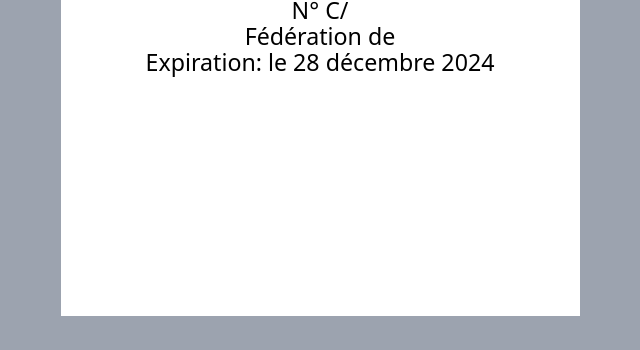
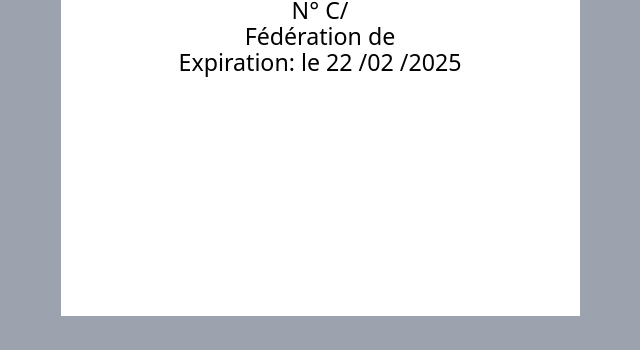
Before and after one commit to saiz-sabwe/areprdc, a Symfony app: template templates/card/honneur.html.twig in a window 1280 px wide. Shown: the part 450-800 px from the top of the page, without its empty margins (320-960 px from the left). Run offline with Twig, Linux system fonts and the light colour scheme; the template is opened without the code that fills it, so the values that code supplies are empty; some libraries are stand-ins or nearby versions.

Commit message:
push stable version

```diff
--- a/templates/card/fiche.html.twig
+++ b/templates/card/fiche.html.twig
@@ -166,7 +166,7 @@
                 <span class="font-bold">CDF</span> :  {{ inscriptionPayment.amount }}  {{ inscriptionPayment.currency.acronym }}<span></span>
               </div>
               <div>
-                Reference : {{ inscriptionPayment.reference }} <span></span>
+                Numéro de bordereau : {{ inscriptionPayment.reference }} <span></span>
               </div>
             </div>
           </div>
--- a/templates/card/honneur.html.twig
+++ b/templates/card/honneur.html.twig
@@ -66,7 +66,7 @@
         {{ member.address.avenue }} N°{{ member.address.number }} C/{{ member.address.municipality }} <br />
         Fédération de {{ member.address.federation }}
       <div>
-        Expiration: le 28 décembre 2024 <br /><span>{{ member.reference }}</span>
+        Expiration: le {{ member.expiredAt|date('d /m /Y') }} <br /><span>{{ member.reference }}</span>
       </div>
     </div>
 
```
